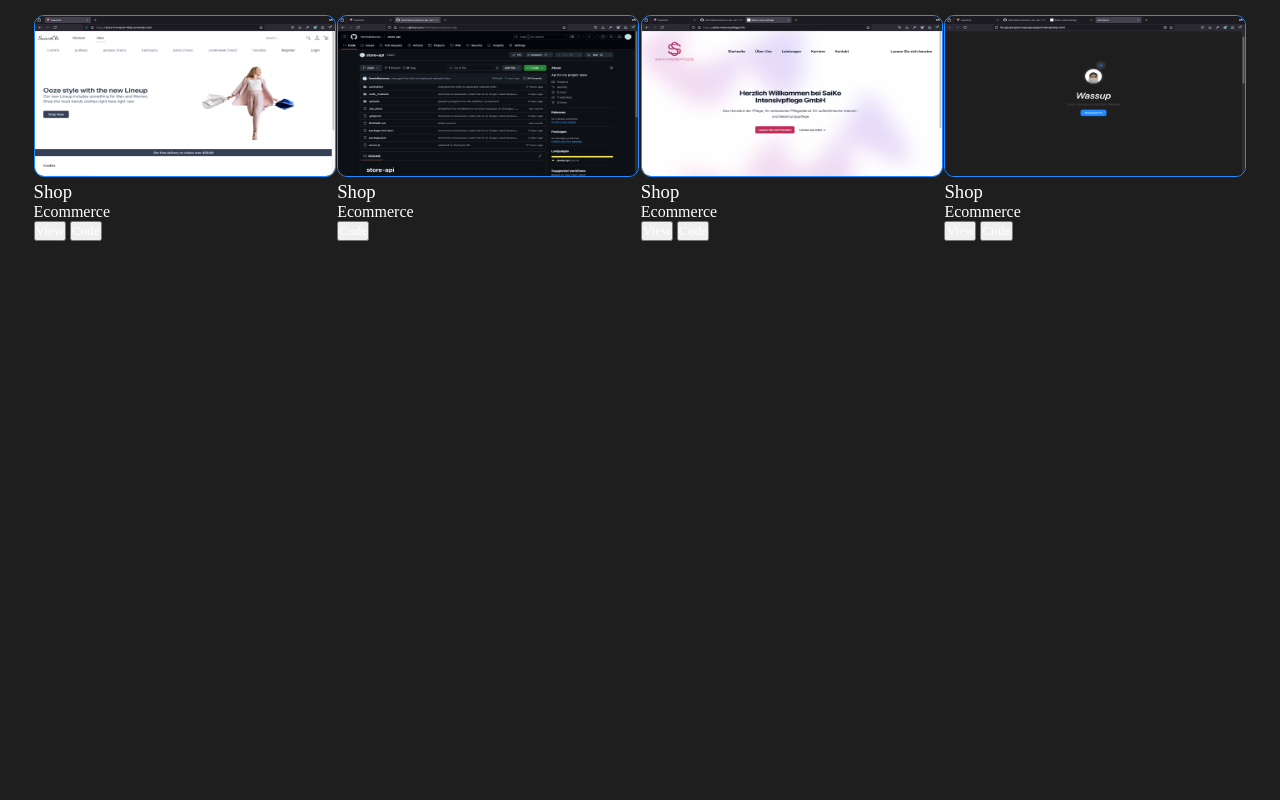
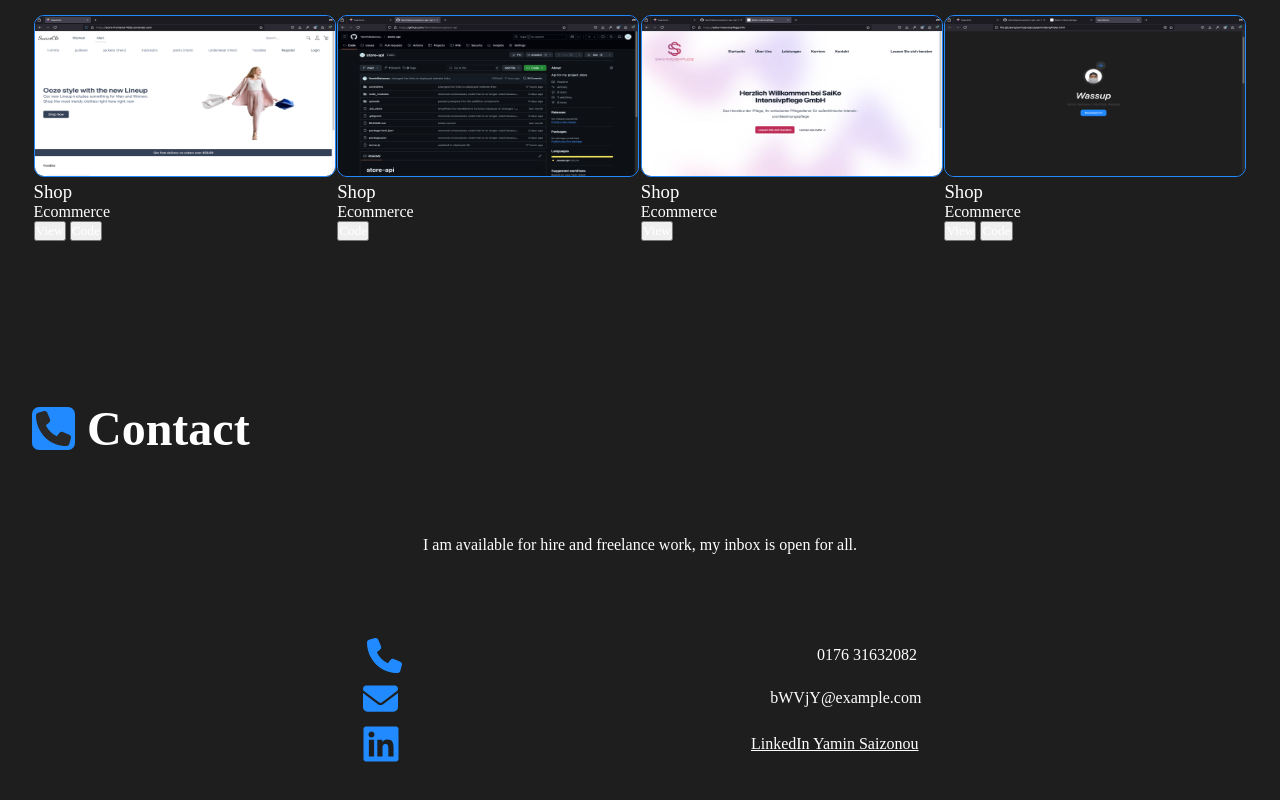
Before and after one commit to YaminSaizonou/yamindevs, a plain HTML site: page index.html in a window 1280 px wide. Shown: the part 2078-2878 px from the top of the page. Before the commit the page ends 2351 px from the top, so only its background shows below. Drawn offline with nearby package versions, Linux system fonts and the light colour scheme; a script that the page names is missing.

Commit message:
added a contact section

```diff
--- a/index.html
+++ b/index.html
@@ -125,7 +125,6 @@
                     <h3 class="project-name">Shop</h3>
                     <p class="project-description">Ecommerce</p>
                     <button class="view-btn">View</button>
-                    <button class="code-btn">Code</button>
                 </li>
                 <li class="project">
                     <img src="./assets/portfolio.png" alt="shop-project" class="project-image">
@@ -136,6 +135,28 @@
                 </li>
                 </ul>
             </section>
+            <section class="contact-section">
+                <div class="head">
+                    <svg xmlns="http://www.w3.org/2000/svg" viewBox="0 0 512 512" class="section-icon"><!--!Font Awesome Free 6.7.2 by @fontawesome - https://fontawesome.com License - https://fontawesome.com/license/free Copyright 2024 Fonticons, Inc.--><path d="M164.9 24.6c-7.7-18.6-28-28.5-47.4-23.2l-88 24C12.1 30.2 0 46 0 64C0 311.4 200.6 512 448 512c18 0 33.8-12.1 38.6-29.5l24-88c5.3-19.4-4.6-39.7-23.2-47.4l-96-40c-16.3-6.8-35.2-2.1-46.3 11.6L304.7 368C234.3 334.7 177.3 277.7 144 207.3L193.3 167c13.7-11.2 18.4-30 11.6-46.3l-40-96z"/></svg>
+                    <h2 class="title">Contact</h2>
+                </div>
+                <p class="contact-subtext"> I am available for hire and freelance work, my inbox is open for all. </p>
+                <ul class="contact-info">
+                    <li class="contact-options">
+                        <svg xmlns="http://www.w3.org/2000/svg" viewBox="0 0 512 512" class="contact-phone-icon"><!--!Font Awesome Free 6.7.2 by @fontawesome - https://fontawesome.com License - https://fontawesome.com/license/free Copyright 2024 Fonticons, Inc.--><path d="M164.9 24.6c-7.7-18.6-28-28.5-47.4-23.2l-88 24C12.1 30.2 0 46 0 64C0 311.4 200.6 512 448 512c18 0 33.8-12.1 38.6-29.5l24-88c5.3-19.4-4.6-39.7-23.2-47.4l-96-40c-16.3-6.8-35.2-2.1-46.3 11.6L304.7 368C234.3 334.7 177.3 277.7 144 207.3L193.3 167c13.7-11.2 18.4-30 11.6-46.3l-40-96z"/></svg>
+                        <p class="contact-info">0176 31632082</p>
+                    </li>
+                    <li class="contact-options">
+                        <svg xmlns="http://www.w3.org/2000/svg" viewBox="0 0 512 512" class="contact-mail-icon"><!--!Font Awesome Free 6.7.2 by @fontawesome - https://fontawesome.com License - https://fontawesome.com/license/free Copyright 2024 Fonticons, Inc.--><path d="M48 64C21.5 64 0 85.5 0 112c0 15.1 7.1 29.3 19.2 38.4L236.8 313.6c11.4 8.5 27 8.5 38.4 0L492.8 150.4c12.1-9.1 19.2-23.3 19.2-38.4c0-26.5-21.5-48-48-48L48 64zM0 176L0 384c0 35.3 28.7 64 64 64l384 0c35.3 0 64-28.7 64-64l0-208L294.4 339.2c-22.8 17.1-54 17.1-76.8 0L0 176z"/></svg>
+                        <p class="contact-info">bWVjY@example.com</p>
+                    </li>
+                    <li class="contact-options">
+                        <svg xmlns="http://www.w3.org/2000/svg" viewBox="0 0 448 512" class="contact-linkedin-icon"><!--!Font Awesome Free 6.7.2 by @fontawesome - https://fontawesome.com License - https://fontawesome.com/license/free Copyright 2024 Fonticons, Inc.--><path d="M416 32H31.9C14.3 32 0 46.5 0 64.3v383.4C0 465.5 14.3 480 31.9 480H416c17.6 0 32-14.5 32-32.3V64.3c0-17.8-14.4-32.3-32-32.3zM135.4 416H69V202.2h66.5V416zm-33.2-243c-21.3 0-38.5-17.3-38.5-38.5S80.9 96 102.2 96c21.2 0 38.5 17.3 38.5 38.5 0 21.3-17.2 38.5-38.5 38.5zm282.1 243h-66.4V312c0-24.8-.5-56.7-34.5-56.7-34.6 0-39.9 27-39.9 54.9V416h-66.4V202.2h63.7v29.2h.9c8.9-16.8 30.6-34.5 62.9-34.5 67.2 0 79.7 44.3 79.7 101.9V416z"/></svg>
+                        <a href="https://www.linkedin.com/in/yamin-saizonou-51837a344" class="contact-info" target="_blank" > LinkedIn Yamin Saizonou</p>
+                    </li>
+                </ul>
+            </section>
+
         </main>
     </div>
 
--- a/style.css
+++ b/style.css
@@ -297,3 +297,44 @@ body{
     font-weight: 400;
 
 }
+
+.contact-section{
+    margin-top: 10rem;
+}
+.contact-subtext{
+    margin-top: 5rem;
+    margin-bottom: 5rem;
+    text-align: center;
+}
+.contact-options{
+    display: flex;
+    align-items: center;
+    gap: 12px;
+    margin: auto;
+    justify-content: space-evenly;
+}
+.contact-phone-icon{
+    width: 35px;
+    height: 35px;
+    fill: #218aff;
+    border-radius: 7px;
+    padding: 4px;
+    margin-right: 68px;
+}
+.contact-mail-icon{
+    width: 35px;
+    height: 35px;
+    fill: #218aff;
+    border-radius: 7px;
+    padding: 4px;
+    margin-right: 30px;
+}
+.contact-linkedin-icon{
+    position: relative;
+    width: 40px;
+    height: 40px;
+    fill: #218aff;
+    border-radius: 7px;
+    padding: 4px;
+    right: 4px;
+}
```
